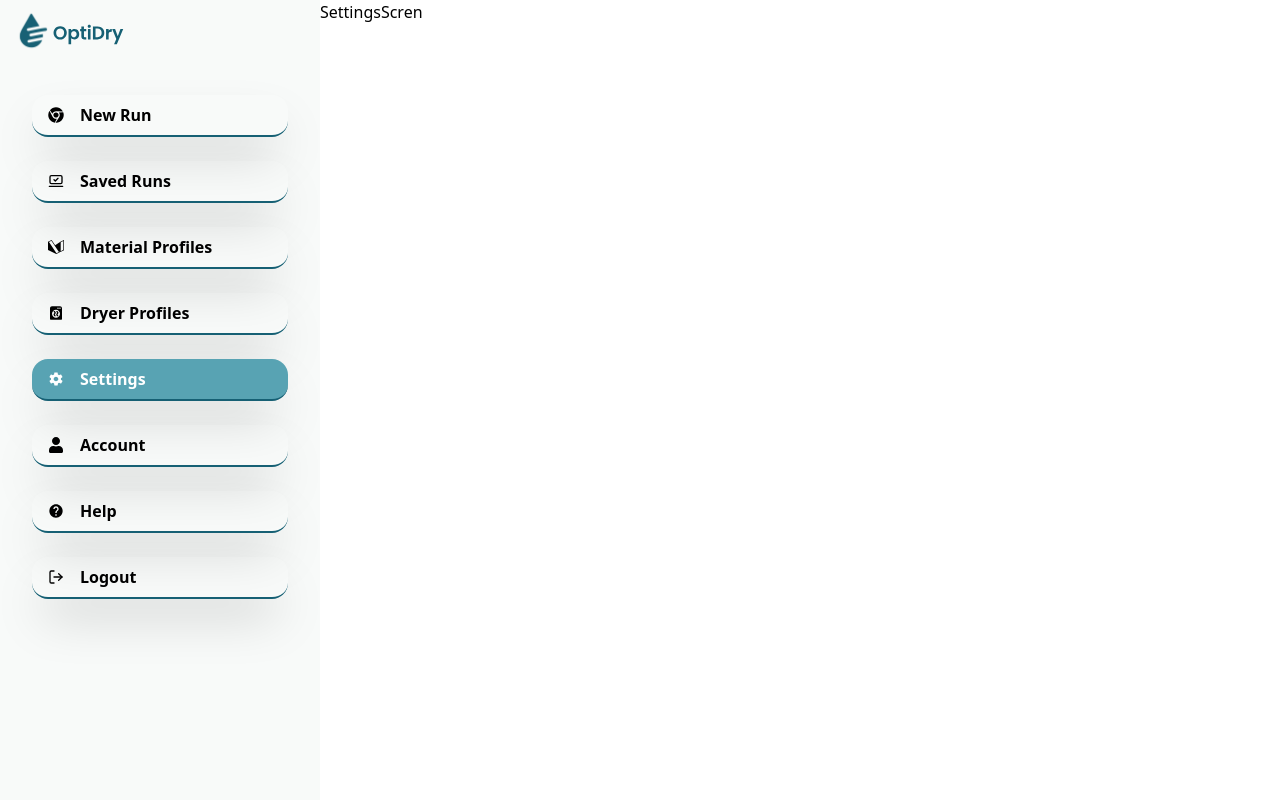
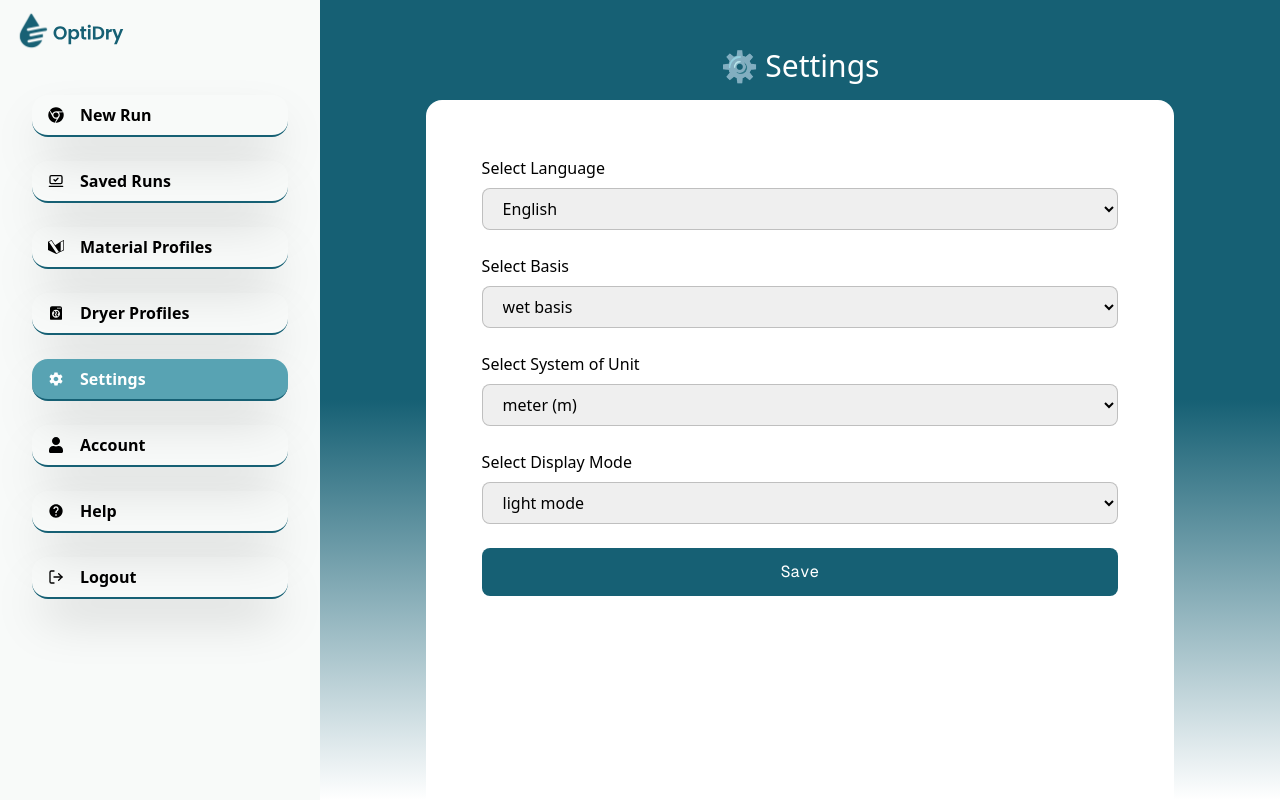
Before and after one commit to iyke-e/optidry, a Next.js app: page /settings in a window 1280 px wide. Built offline with nearby package versions, Linux system fonts and the light colour scheme; a web font is replaced by a local one.

Commit message:
add setting, help, account screen

```diff
--- /dev/null
+++ b/src/app/(main)/account/layout.tsx
@@ -0,0 +1,23 @@
+import DynamicHeader from "@/components/ul/DynamicHeader";
+import React, { ReactNode } from "react";
+
+const layout = ({ children }: { children: ReactNode }) => {
+  return (
+    <div
+      style={{
+        backgroundImage: `linear-gradient(to bottom, #166074, #166074, rgba(0,0,0,0))`,
+      }}
+      className="h-full grid grid-rows-[auto_1fr] pt-12 px-16"
+    >
+      <div>
+        <DynamicHeader />
+      </div>
+
+      <div className="w-9/10 mx-auto mt-4 rounded-t-2xl bg-white p-14">
+        {children}
+      </div>
+    </div>
+  );
+};
+
+export default layout;
--- a/src/app/(main)/account/page.tsx
+++ b/src/app/(main)/account/page.tsx
@@ -1,7 +1,40 @@
+import Input from "@/components/ul/Input";
 import React from "react";
 
 const Account = () => {
-  return <div>Account Screen</div>;
+  return (
+    <div>
+      <div className="grid mx-auto w-40 h-40 bg-gray-200 rounded-full "></div>
+      <h1 className="text-center text-text-primary mt-2">Mrs Megan</h1>
+      <div className="grid gap-4 mt-8">
+        <Input
+          disabled={true}
+          value={"Mrs Megan"}
+          type="text"
+          label="Display Name"
+        />
+
+        <Input
+          disabled={true}
+          value={"Jane Megan"}
+          type="text"
+          label="Full Name"
+        />
+        <Input
+          disabled={true}
+          value={"janenemeg@optidry.ng"}
+          type="email"
+          label="Email"
+        />
+        <Input
+          disabled={true}
+          value={"+2348109092029"}
+          type="email"
+          label="Phone Number"
+        />
+      </div>
+    </div>
+  );
 };
 
 export default Account;
--- /dev/null
+++ b/src/app/(main)/dryer-profile/layout.tsx
@@ -0,0 +1,21 @@
+import DynamicHeader from "@/components/ul/DynamicHeader";
+import React, { ReactNode } from "react";
+
+const layout = ({ children }: { children: ReactNode }) => {
+  return (
+    <div
+      style={{
+        backgroundImage: `linear-gradient(to bottom, #166074, #166074, rgba(0,0,0,0))`,
+      }}
+      className="h-full grid grid-rows-[auto_1fr] pt-12 px-8"
+    >
+      <div>
+        <DynamicHeader />
+      </div>
+
+      {children}
+    </div>
+  );
+};
+
+export default layout;
--- a/src/app/(main)/dryer-profile/page.tsx
+++ b/src/app/(main)/dryer-profile/page.tsx
@@ -1,5 +1,4 @@
 import React from "react";
-import { FaSearch } from "react-icons/fa";
 import Button from "@/components/ul/Button";
 
 const dryerList = [
@@ -43,26 +42,20 @@ const dryerList = [
 
 const DryerProfileScreen = () => {
   return (
-    <div className="px-12 py-8">
-      <div className="flex justify-between">
-        <div>
-          <h1 className="text-text-primary text-3xl font-bold">
-            Dryer Profile
-          </h1>
-        </div>
-
-        <div className="relative ">
-          <FaSearch className="text-text-primary" />
-        </div>
-      </div>
-      <div className="flex mt-8 flex-wrap gap-8">
+    <div className=" py-8">
+      <div className="grid grid-cols-3 gap-8">
         {dryerList.map((item, index) => (
-          <div key={index}>
-            <div className="h-20 w-40 bg-gray-400 rounded-md" />
-            <h3 className="text-text-primary text-xl mb-2 mt-4">{item.name}</h3>
-            <p className="mb-8">{item.description}</p>
-
-            <Button className="ml-auto" name="Select" />
+          <div className=" bg-white  p-2 rounded-lg" key={index}>
+            <div className="h-30  bg-gray-400  rounded-md" />
+            <div className="px-2 pb-2">
+              <h3 className="text-text-primary text-xl mb-2 mt-4">
+                {item.name}
+              </h3>
+              <p className="mb-4">{item.description}</p>
+              <div className="grid place-content-end">
+                <Button className="ml-auto" name="Select" />
+              </div>
+            </div>
           </div>
         ))}
       </div>
--- /dev/null
+++ b/src/app/(main)/help/layout.tsx
@@ -0,0 +1,23 @@
+import DynamicHeader from "@/components/ul/DynamicHeader";
+import React, { ReactNode } from "react";
+
+const layout = ({ children }: { children: ReactNode }) => {
+  return (
+    <div
+      style={{
+        backgroundImage: `linear-gradient(to bottom, #166074, #166074, rgba(0,0,0,0))`,
+      }}
+      className="h-full grid grid-rows-[auto_1fr] pt-12 px-16"
+    >
+      <div>
+        <DynamicHeader />
+      </div>
+
+      <div className="w-9/10 mx-auto mt-4 rounded-t-2xl bg-white p-14">
+        {children}
+      </div>
+    </div>
+  );
+};
+
+export default layout;
--- /dev/null
+++ b/src/app/(main)/settings/layout.tsx
@@ -0,0 +1,23 @@
+import DynamicHeader from "@/components/ul/DynamicHeader";
+import React, { ReactNode } from "react";
+
+const layout = ({ children }: { children: ReactNode }) => {
+  return (
+    <div
+      style={{
+        backgroundImage: `linear-gradient(to bottom, #166074, #166074, rgba(0,0,0,0))`,
+      }}
+      className="h-full grid grid-rows-[auto_1fr] pt-12 px-16"
+    >
+      <div>
+        <DynamicHeader />
+      </div>
+
+      <div className="w-9/10 mx-auto mt-4 rounded-t-2xl bg-white p-14">
+        {children}
+      </div>
+    </div>
+  );
+};
+
+export default layout;
--- a/src/app/(main)/settings/page.tsx
+++ b/src/app/(main)/settings/page.tsx
@@ -1,7 +1,86 @@
+import Button from "@/components/ul/Button";
+import SelectInput from "@/components/ul/Select";
 import React from "react";
 
 const SettingsScren = () => {
-  return <div>SettingsScren</div>;
+  return (
+    <div className="grid gap-6">
+      <SelectInput options={languages} label="Select Language" />
+      <SelectInput options={bases} label="Select Basis" />
+      <SelectInput options={siUnits} label="Select System of Unit" />
+      <SelectInput options={modes} label="Select Display Mode" />
+      <Button name="Save" />
+    </div>
+  );
 };
 
 export default SettingsScren;
+
+const languages = [
+  { label: "English", value: "english" },
+  { label: "Spanish", value: "spanish" },
+  { label: "French", value: "french" },
+  { label: "German", value: "german" },
+  { label: "Chinese", value: "chinese" },
+  { label: "Japanese", value: "japanese" },
+  { label: "Korean", value: "korean" },
+  { label: "Arabic", value: "arabic" },
+  { label: "Portuguese", value: "portuguese" },
+  { label: "Russian", value: "russian" },
+  { label: "Italian", value: "italian" },
+  { label: "Dutch", value: "dutch" },
+  { label: "Turkish", value: "turkish" },
+  { label: "Hindi", value: "hindi" },
+  { label: "Bengali", value: "bengali" },
+  { label: "Urdu", value: "urdu" },
+  { label: "Swahili", value: "swahili" },
+  { label: "Vietnamese", value: "vietnamese" },
+  { label: "Thai", value: "thai" },
+  { label: "Greek", value: "greek" },
+  { label: "Hebrew", value: "hebrew" },
+  { label: "Polish", value: "polish" },
+  { label: "Swedish", value: "swedish" },
+  { label: "Norwegian", value: "norwegian" },
+  { label: "Danish", value: "danish" },
+  { label: "Finnish", value: "finnish" },
+  { label: "Czech", value: "czech" },
+  { label: "Hungarian", value: "hungarian" },
+  { label: "Romanian", value: "romanian" },
+  { label: "Indonesian", value: "indonesian" },
+  { label: "Malay", value: "malay" },
+  { label: "Filipino", value: "filipino" },
+  { label: "Persian", value: "persian" },
+  { label: "Ukrainian", value: "ukrainian" },
+  { label: "Tamil", value: "tamil" },
+  { label: "Telugu", value: "telugu" },
+  { label: "Kannada", value: "kannada" },
+  { label: "Marathi", value: "marathi" },
+  { label: "Gujarati", value: "gujarati" },
+  { label: "Zulu", value: "zulu" },
+  { label: "Afrikaans", value: "afrikaans" },
+];
+
+const siUnits = [
+  { label: "meter (m)", value: "m" },
+  { label: "kilogram (kg)", value: "kg" },
+  { label: "second (s)", value: "s" },
+  { label: "ampere (A)", value: "A" },
+  { label: "kelvin (K)", value: "K" },
+  { label: "mole (mol)", value: "mol" },
+  { label: "candela (cd)", value: "cd" },
+];
+
+const bases = [
+  { label: "wet basis", value: "wet" },
+  { label: "dry basis", value: "dry" },
+  { label: "mole basis", value: "mole" },
+  { label: "mass basis", value: "mass" },
+  { label: "volume basis", value: "volume" },
+  { label: "energy basis", value: "energy" },
+  { label: "atomic basis", value: "atomic" },
+];
+
+const modes = [
+  { label: "light mode", value: "light" },
+  { label: "dark mode", value: "dark" },
+];
--- a/src/components/ul/DynamicHeader.tsx
+++ b/src/components/ul/DynamicHeader.tsx
@@ -17,14 +17,12 @@ export default function DynamicHeader() {
     "/new-run/notes": "",
     "/materials": "Material Profiles",
     "/dryer": "Dryer Profiles",
+    "/dryer-profile": "Dryer Profiles",
+    "/help": "? Help & Quick Guide",
+    "/settings": "⚙️ Settings",
   };
 
   const title = titles[pathname] || "";
 
-  return (
-    <>
-      <p className="text-white">Welcome, Mrs Megan</p>
-      <h1 className="text-center text-3xl mt-8 text-white">{title}</h1>
-    </>
-  );
+  return <h1 className="text-center text-3xl  text-white">{title}</h1>;
 }
--- a/src/components/ul/Input.tsx
+++ b/src/components/ul/Input.tsx
@@ -2,13 +2,13 @@
 import { useState } from "react";
 import { FaEye, FaEyeSlash } from "react-icons/fa";
 
-interface InputProps {
+interface InputProps extends React.InputHTMLAttributes<HTMLInputElement> {
   type: "email" | "password" | "text" | "number";
   label: string;
   placeholder?: string;
 }
 
-const Input = ({ type = "text", label, placeholder }: InputProps) => {
+const Input = ({ type = "text", label, placeholder, ...prop }: InputProps) => {
   const [visible, setVisible] = useState(false);
   return (
     <div className="relative grid gap-1">
@@ -20,6 +20,7 @@ const Input = ({ type = "text", label, placeholder }: InputProps) => {
           className="border-0 w-full placeholder:text-gray-400 outline-0"
           placeholder={placeholder}
           type={type === "password" ? (visible ? "text" : "password") : type}
+          {...prop}
         />
         {type === "password" && (
           <div
--- /dev/null
+++ b/src/components/ul/Select.tsx
@@ -0,0 +1,32 @@
+import React from "react";
+
+type option = {
+  label: string;
+  value: string;
+};
+
+interface SelectProp {
+  options: option[];
+  label: string;
+}
+
+const SelectInput = ({ options, label }: SelectProp) => {
+  return (
+    <div className="grid gap-2 w-full">
+      <label htmlFor="">{label}</label>
+      <select
+        className="border relative outline-0  bg-input-bg border-black/20 rounded-lg px-4 py-2"
+        name=""
+        id=""
+      >
+        {options.map((item, index) => (
+          <option key={index} value={item.value}>
+            {item.label}
+          </option>
+        ))}
+      </select>
+    </div>
+  );
+};
+
+export default SelectInput;
```
Also changed, not shown: src/app/(main)/help/page.tsx (+52 -1 lines).
